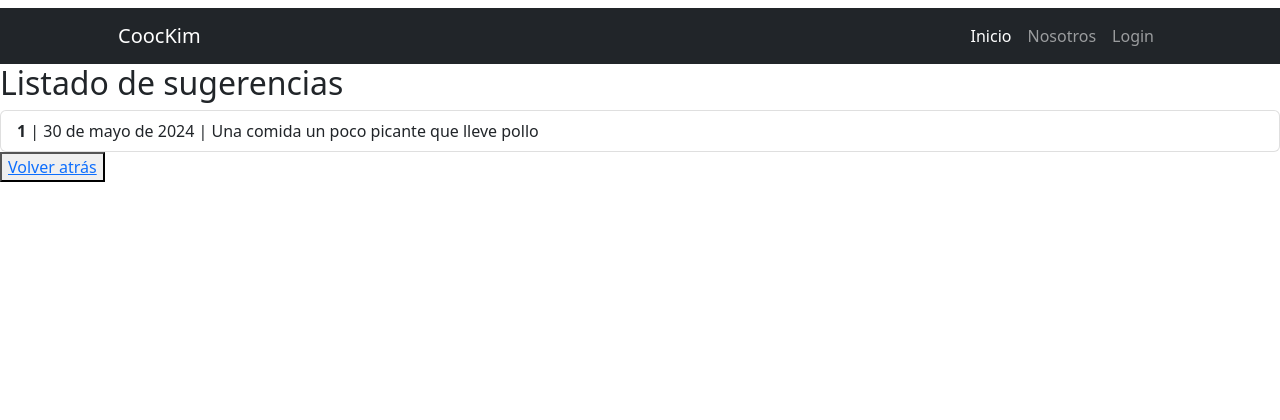
After one commit to JihunK94/Proyecto-final---Coderhouse, a Django app: page /comidas/comidas/sugerencias in a window 1280 px wide. The commit adds this page. Shown: the top 420 px of the page. Run offline with Django 5.2, Linux system fonts and the light colour scheme; data comes from the database, SQL or seed files in the repository; both versions use the stored data as it was after the commit; some libraries are stand-ins or nearby versions.

Commit message:
creacion de sugerencia

```diff
--- a/core/templates/core/components/navbar.html
+++ b/core/templates/core/components/navbar.html
@@ -29,7 +29,7 @@
                     <a class="nav-link" href="{% url 'recetas:index' %}">Ver comidas</a>
                 </li>
                 <li class="nav-item">
-                    <a class="nav-link" href="#!">Sugerencias</a>
+                    <a class="nav-link" href="{% url 'recetas:lista_sugerencias' %}">Sugerencias</a>
                 </li>
                 <li class="nav-item">
                     <a class="nav-link text-bg-info"> {{ user.username }} </a>
--- a/recetas/admin.py
+++ b/recetas/admin.py
@@ -5,3 +5,4 @@ admin.site.register(models.Comidas_coreanas)
 admin.site.register(models.Categorias_comida)
 admin.site.register(models.Picante)
 admin.site.register(models.Ver_comidas)
+admin.site.register(models.Ver_sugerencias)
--- a/recetas/models.py
+++ b/recetas/models.py
@@ -26,6 +26,10 @@ class Ver_comidas(models.Model):
     def __str__(self) -> str:
         return self.comidas
 
-class Ver_sugerencias(models.Models):
-    comidas = models.CharField(max_length= 500)
-    categoria = models.CharField(max_length=100)
+class Ver_sugerencias(models.Model):
+    comida_categoria_picante = models.CharField(max_length=500)
+    fecha_publicación = models.DateField()
+    sugerencia_numero = models.DecimalField(max_digits=5, decimal_places=0)
+
+    def __str__(self) -> str:
+        return f"{self.sugerencia_numero} - {self.comida_categoria_picante}"
--- /dev/null
+++ b/recetas/templates/recetas/lista_sugerencias.html
@@ -0,0 +1,21 @@
+{% extends 'core/base.html' %}
+
+{% block titulo| %}
+    Sugerencias
+{% endblock titulo| %}
+
+{% block contenido %}
+
+<h1 class="h2">Listado de sugerencias</h1>
+<ul class="list-group">
+  {% for sugerencia in sugerencias %}
+    <li class="list-group-item">
+      <span class="fw-bold">{{ sugerencia.sugerencia_numero }}</span> | {{ sugerencia.fecha_publicación }} | {{ sugerencia.comida_categoria_picante }}
+    </li>
+  {% endfor %}
+</ul>
+
+
+
+    <button><a href="{% url 'recetas:index' %}">Volver atrás</a></button>
+{% endblock contenido %}
--- a/recetas/urls.py
+++ b/recetas/urls.py
@@ -1,12 +1,13 @@
 from django.urls import path
 from  recetas.views import index
-from recetas.views import Ver_comidasList, Ver_comidasAgregar, Ver_comidaDetalle, Ver_comidaModificar, Ver_comidasBorrar
+from recetas.views import Ver_comidasList, Ver_comidasAgregar, Ver_comidaDetalle, Ver_comidaModificar, Ver_comidasBorrar, lista_sugerencias
 
 app_name = "recetas"
 
 urlpatterns =[
     path("", index, name="index"),
     path("comidas/list", Ver_comidasList.as_view(), name= "lista_comidas"),
+    path("comidas/sugerencias", lista_sugerencias, name= "lista_sugerencias"),
     path("comidas/detail/<int:pk>", Ver_comidaDetalle.as_view(), name= "detalle_comidas"),
     path("comidas/update/<int:pk>", Ver_comidaModificar.as_view(), name= "modificar_comidas"),
     path("comidas/create", Ver_comidasAgregar.as_view(), name= "agregar_comidas"),
--- a/recetas/views.py
+++ b/recetas/views.py
@@ -1,7 +1,7 @@
 from typing import Any
 from django.db.models.query import QuerySet
 from django.shortcuts import render, redirect
-from recetas.models import Ver_comidas
+from recetas.models import Ver_comidas, Ver_sugerencias
 from recetas.forms import ListacomidasForm
 from django.views.generic import CreateView, ListView, DeleteView, UpdateView, DetailView
 from django.urls import reverse_lazy
@@ -70,3 +70,8 @@ class Ver_comidasBorrar(DeleteView):
     model = Ver_comidas
     success_url = reverse_lazy("recetas:lista_comidas")
     template_name = "recetas/lista_comidas:form.html"
+
+def lista_sugerencias(request):
+    consulta = Ver_sugerencias.objects.all()
+    contexto = {"sugerencias":consulta}
+    return render(request,"recetas/lista_sugerencias.html", contexto)
```
Also changed, not shown: db.sqlite3, recetas/migrations/0003_ver_sugerencias.py (added).
